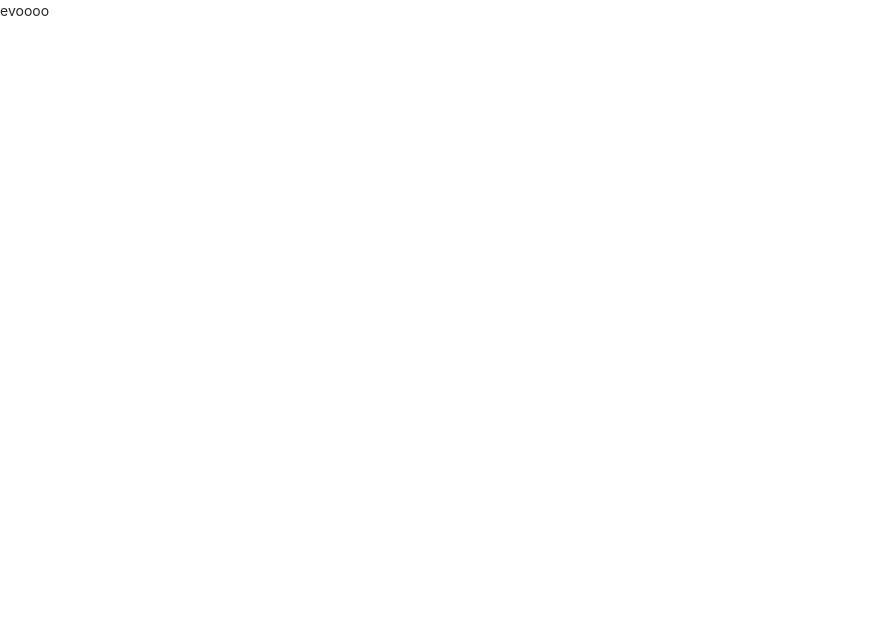
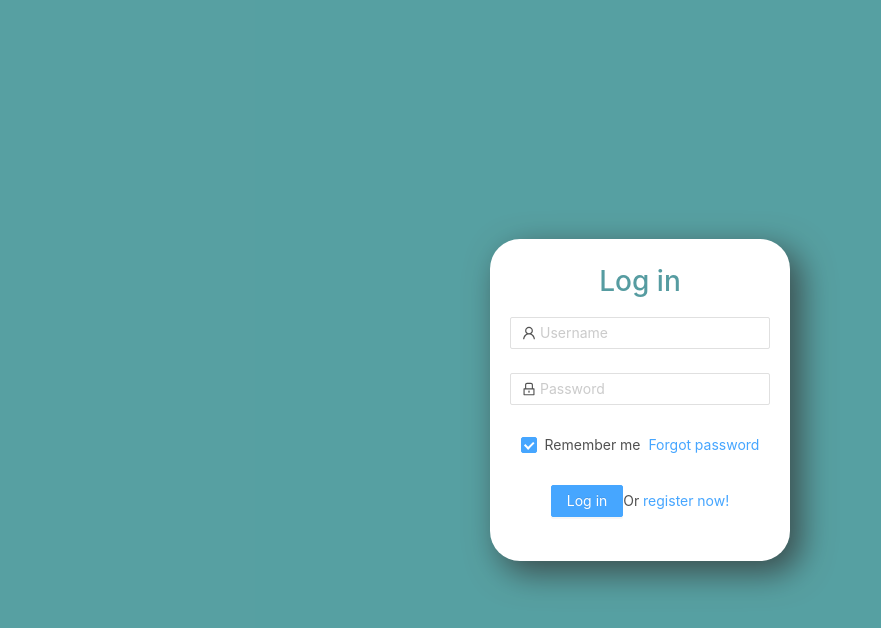
Before and after one commit to DevLab-Final-Project-2/CV-invoice-editor-frontend, a React (Create React App) app in the folder cv-invoice-editor/: page /login in a window 1280 px wide. Shown: the top 628 px of the page, without its empty margins (0-881 px from the left). Built offline with nearby package versions, Linux system fonts and the light colour scheme; the HTML template or start-up script is replaced by a standard one.

Commit message:
antdesign css for login

```diff
--- a/cv-invoice-editor/src/App.css
+++ b/cv-invoice-editor/src/App.css
@@ -12,3 +12,39 @@
   margin: 16px 24px 16px 0;
   float: left;
 }
+#components-form-demo-normal-login .login-form {
+  max-width: 300px;
+}
+#components-form-demo-normal-login .login-form-forgot {
+  float: right;
+}
+#components-form-demo-normal-login .ant-col-rtl .login-form-forgot {
+  float: left;
+}
+#components-form-demo-normal-login .login-form-button {
+  width: 100%;
+}
+.loginPage {
+  display: flex;
+  flex-direction: column;
+  justify-content: center;
+  align-items: center;
+  text-align: center;
+  background-color: rgb(45, 137, 139);
+  opacity: 80%;
+  height: 100vh;
+  width: 100vw;
+}
+.popUp {
+  width: fit-content;
+  height: fit-content;
+  padding: 20px;
+  border-radius: 30px;
+  background-color: white;
+  -webkit-box-shadow: 10px 11px 32px 1px rgba(0, 0, 0, 0.75);
+  -moz-box-shadow: 10px 11px 32px 1px rgba(0, 0, 0, 0.75);
+  box-shadow: 10px 11px 32px 1px rgba(0, 0, 0, 0.75);
+}
+.titleText {
+  color: rgba(45, 132, 138, 1);
+}
--- a/cv-invoice-editor/src/App.js
+++ b/cv-invoice-editor/src/App.js
@@ -3,7 +3,7 @@ import Login from "./components/Login";
 import Register from "./components/Register";
 import "./App.css";
 import Home from "./components/Home";
-import { BrowserRouter as Router, Switch, Route, Link } from "react-router-dom";
+import { BrowserRouter as Router, Switch, Route } from "react-router-dom";
 
 function App() {
   return (
--- a/cv-invoice-editor/src/components/Home.js
+++ b/cv-invoice-editor/src/components/Home.js
@@ -1,40 +1,13 @@
 import React from "react";
-import { Layout, Menu, Breadcrumb } from "antd";
-import { Link } from "react-router-dom";
-
-const { Header, Content, Footer } = Layout;
+import NavBar from "./NavBar";
 
 class Home extends React.Component {
   state = {};
   render() {
     return (
-      <Layout className="layout">
-        <Header>
-          <div className="logo" />
-          <Menu theme="dark" mode="horizontal" defaultSelectedKeys={["2"]}>
-            <Menu.Item key="1">
-              <Link to="/">Home</Link>
-            </Menu.Item>
-            <Menu.Item key="1">
-              <Link to="/login">Login</Link>
-            </Menu.Item>
-            <Menu.Item key="1">
-              <Link to="/register">Register</Link>
-            </Menu.Item>
-          </Menu>
-        </Header>
-        <Content style={{ padding: "0 50px" }}>
-          <Breadcrumb style={{ margin: "16px 0" }}>
-            <Breadcrumb.Item>Home</Breadcrumb.Item>
-            <Breadcrumb.Item>List</Breadcrumb.Item>
-            <Breadcrumb.Item>App</Breadcrumb.Item>
-          </Breadcrumb>
-          <div className="site-layout-content">Content</div>
-        </Content>
-        <Footer style={{ textAlign: "center" }}>
-          Ant Design ©2018 Created by Ant UED
-        </Footer>
-      </Layout>
+      <div>
+        <NavBar></NavBar> <h1>Home</h1>
+      </div>
     );
   }
 }
--- a/cv-invoice-editor/src/components/Login.js
+++ b/cv-invoice-editor/src/components/Login.js
@@ -1,10 +1,75 @@
 import React from "react";
-import { Button } from "antd";
+import { Form, Input, Button, Checkbox } from "antd";
+import { UserOutlined, LockOutlined } from "@ant-design/icons";
 
 class Login extends React.Component {
   state = {};
   render() {
-    return <div>evoooo</div>;
+    return (
+      <div className="loginPage">
+        <div className="popUp">
+          <h1 className="titleText">Log in</h1>
+          <Form
+            name="normal_login"
+            className="login-form"
+            initialValues={{
+              remember: true,
+            }}
+            // onFinish={onFinish}
+          >
+            <Form.Item
+              name="username"
+              rules={[
+                {
+                  required: true,
+                  message: "Please input your Username!",
+                },
+              ]}
+            >
+              <Input
+                prefix={<UserOutlined className="site-form-item-icon" />}
+                placeholder="Username"
+              />
+            </Form.Item>
+            <Form.Item
+              name="password"
+              rules={[
+                {
+                  required: true,
+                  message: "Please input your Password!",
+                },
+              ]}
+            >
+              <Input
+                prefix={<LockOutlined className="site-form-item-icon" />}
+                type="password"
+                placeholder="Password"
+              />
+            </Form.Item>
+            <Form.Item>
+              <Form.Item name="remember" valuePropName="checked" noStyle>
+                <Checkbox>Remember me</Checkbox>
+              </Form.Item>
+
+              <a className="login-form-forgot" href="">
+                Forgot password
+              </a>
+            </Form.Item>
+
+            <Form.Item>
+              <Button
+                type="primary"
+                htmlType="submit"
+                className="login-form-button"
+              >
+                Log in
+              </Button>
+              Or <a href="">register now!</a>
+            </Form.Item>
+          </Form>
+        </div>
+      </div>
+    );
   }
 }
 
--- /dev/null
+++ b/cv-invoice-editor/src/components/NavBar.js
@@ -0,0 +1,31 @@
+import React from "react";
+import { Layout, Menu } from "antd";
+import { Link } from "react-router-dom";
+
+const { Header } = Layout;
+
+class NavBar extends React.Component {
+  state = {};
+  render() {
+    return (
+      <Layout className="layout">
+        <Header>
+          <div className="logo" />
+          <Menu theme="dark" mode="horizontal" defaultSelectedKeys={["1"]}>
+            <Menu.Item key="1">
+              <Link to="/">Home</Link>
+            </Menu.Item>
+            <Menu.Item key="2">
+              <Link to="/login">Login</Link>
+            </Menu.Item>
+            <Menu.Item key="3">
+              <Link to="/register">Register</Link>
+            </Menu.Item>
+          </Menu>
+        </Header>
+      </Layout>
+    );
+  }
+}
+
+export default NavBar;
```
Also changed, not shown: 2 other files (tests, documents, lock files or other folders).
